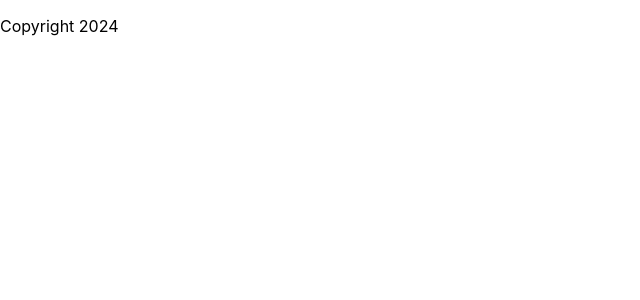
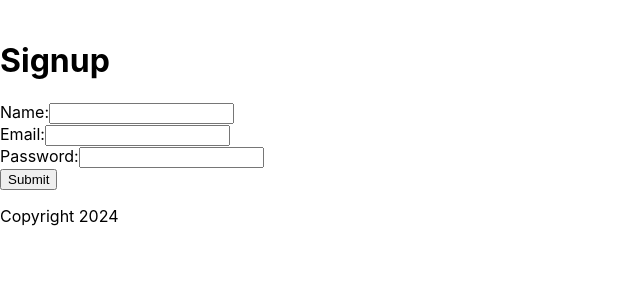
Before and after one commit to TomG87/application_frontend, a React (Create React App) app: page / in a window 1280 px wide. Shown: the top 300 px of the page, without its empty margins (0-640 px from the left). Built offline with nearby package versions, Linux system fonts and the light colour scheme.

Commit message:
add Signup component with form fields and basic CSS styling

```diff
--- a/package.json
+++ b/package.json
@@ -6,6 +6,7 @@
     "@testing-library/jest-dom": "^5.17.0",
     "@testing-library/react": "^13.4.0",
     "@testing-library/user-event": "^13.5.0",
+    "axios": "^1.7.7",
     "react": "^18.3.1",
     "react-dom": "^18.3.1",
     "react-scripts": "5.0.1",
--- a/src/App.css
+++ b/src/App.css
@@ -1,38 +1,9 @@
-.App {
+.form {
+  ax-width: 400px;
+  margin: 0 auto;
+  padding: 20px;
+  border: 1px solid #ccc;
+  border-radius: 8px;
+  background-color: #f9f9f9;
   text-align: center;
 }
-
-.App-logo {
-  height: 40vmin;
-  pointer-events: none;
-}
-
-@media (prefers-reduced-motion: no-preference) {
-  .App-logo {
-    animation: App-logo-spin infinite 20s linear;
-  }
-}
-
-.App-header {
-  background-color: #282c34;
-  min-height: 100vh;
-  display: flex;
-  flex-direction: column;
-  align-items: center;
-  justify-content: center;
-  font-size: calc(10px + 2vmin);
-  color: white;
-}
-
-.App-link {
-  color: #61dafb;
-}
-
-@keyframes App-logo-spin {
-  from {
-    transform: rotate(0deg);
-  }
-  to {
-    transform: rotate(360deg);
-  }
-}
--- a/src/App.js
+++ b/src/App.js
@@ -1,8 +1,10 @@
 import { Footer } from "./Footer";
+import { Signup } from "./Signup";
 
 function App() {
   return (
     <div>
+      <Signup />
       <Footer />
     </div>
   );
--- /dev/null
+++ b/src/Signup.jsx
@@ -0,0 +1,46 @@
+import axios from "axios";
+import { useState } from "react";
+
+export function Signup() {
+  const [errors, setErrors] = useState([]);
+
+  const handleSubmit = (event) => {
+    event.preventDefault();
+    setErrors([]);
+    const params = new FormData(event.target);
+    axios
+      .post("http://localhost:3000/register.json", params)
+      .then((response) => {
+        console.log(response.data);
+        event.target.reset();
+        window.location.href = "/login";
+      })
+      .catch((error) => {
+        console.log(error.response.data.errors);
+        setErrors(error.response.data.errors);
+      });
+  };
+
+  return (
+    <div id="signup">
+      <br></br>
+      <h1>Signup</h1>
+      <ul></ul>
+      <form className="form" onSubmit={handleSubmit}>
+        <div className="row">
+          <label htmlFor="name">Name:</label>
+          <input name="name" type="text" />
+        </div>
+        <div className="row">
+          <label htmlFor="email">Email:</label>
+          <input name="email" type="email" />
+        </div>
+        <div className="row">
+          <label htmlFor="password">Password:</label>
+          <input name="password" type="password" />
+        </div>
+        <button type="submit">Submit</button>
+      </form>
+    </div>
+  );
+}
```
Also changed, not shown: 1 other file (tests, documents, lock files or other folders).
